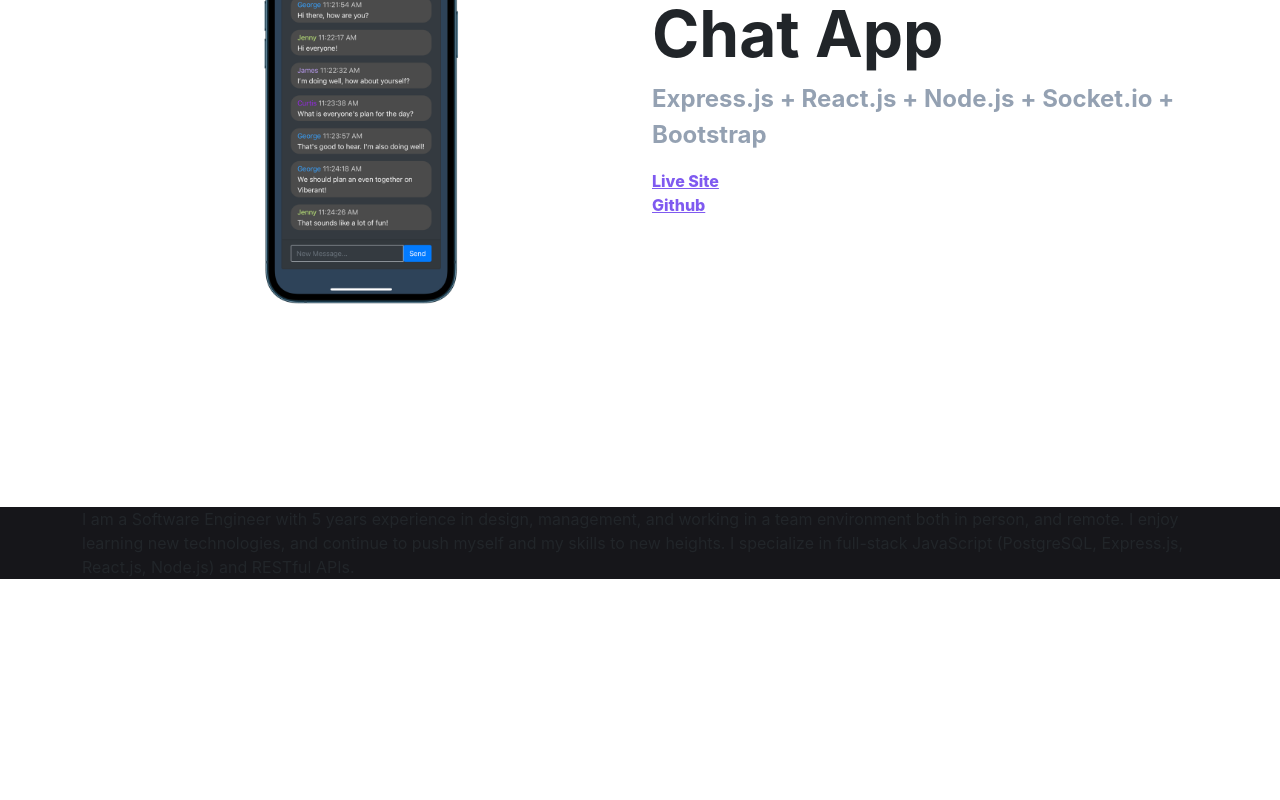
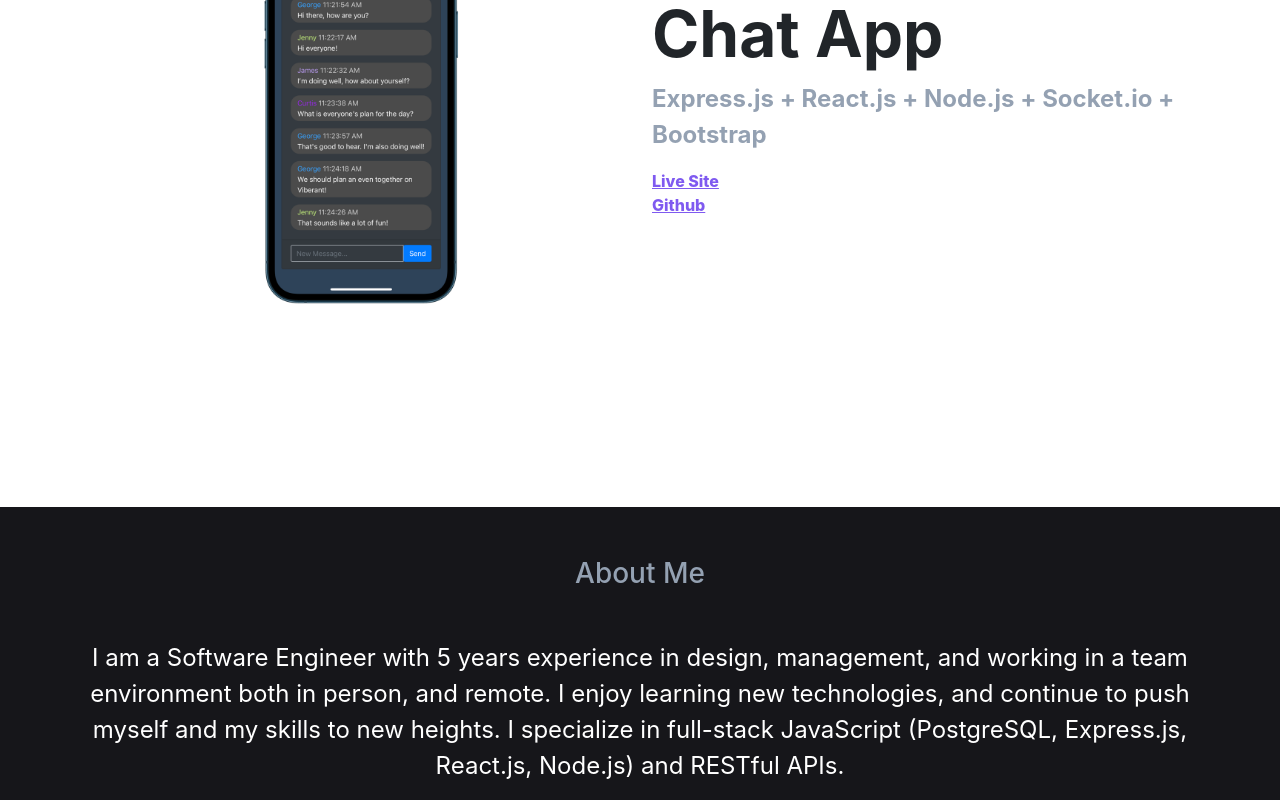
Before and after one commit to Consecratio/portfolio, a React (Create React App) app: page / in a window 1280 px wide. Shown: the part 3326-4126 px from the top of the page. Before the commit the page ends 3905 px from the top, so only its background shows below. Built offline with nearby package versions, Linux system fonts and the light colour scheme.

Commit message:
styled about me a bit

```diff
--- /dev/null
+++ b/src/components/AboutMe.css
@@ -0,0 +1,4 @@
+.about-me-text {
+    font-size: 150%;
+    color: white;
+}
--- a/src/components/AboutMe.jsx
+++ b/src/components/AboutMe.jsx
@@ -1,14 +1,20 @@
 import { Row, Col } from 'react-bootstrap'
+import './AboutMe.css'
 
 const AboutMe = () => {
     return (
-        <div id="technologies" style={{ backgroundColor: "#16161A" }}>
+        <div id="about-me" style={{ backgroundColor: "#16161A" }}>
             <div className="container">
+
+                <Row className="text-center" style={{ color: "#94A1B2" }}>
+                    <h3 style={{ margin: "50px 0" }}>About Me</h3>
+                </Row>
+
                 <Row>
                     <Col>
-                    {
-                        'I am a Software Engineer with 5 years experience in design, management, and working in a team environment both in person, and remote. I enjoy learning new technologies, and continue to push myself and my skills to new heights. I specialize in full-stack JavaScript (PostgreSQL, Express.js, React.js, Node.js) and RESTful APIs.'
-                    }
+                        <p className="about-me-text text-center">
+                            I am a Software Engineer with 5 years experience in design, management, and working in a team environment both in person, and remote. I enjoy learning new technologies, and continue to push myself and my skills to new heights. I specialize in full-stack JavaScript (PostgreSQL, Express.js, React.js, Node.js) and RESTful APIs.
+                        </p>
                     </Col>
                 </Row>
             </div>
--- a/src/components/Navigation.jsx
+++ b/src/components/Navigation.jsx
@@ -14,7 +14,7 @@ const Navigation = () => {
                         <Nav.Link href="#top">HOME</Nav.Link>
                         <Nav.Link href="#technologies">TECHNOLOGIES</Nav.Link>
                         <Nav.Link href="#projects">PROJECTS</Nav.Link>
-                        <Nav.Link href="#action4">ABOUT ME</Nav.Link>
+                        <Nav.Link href="#about-me">ABOUT ME</Nav.Link>
                         <Nav.Link href="#action5">CONTACT</Nav.Link>
                     </Nav>
                 </Navbar.Collapse>
```
